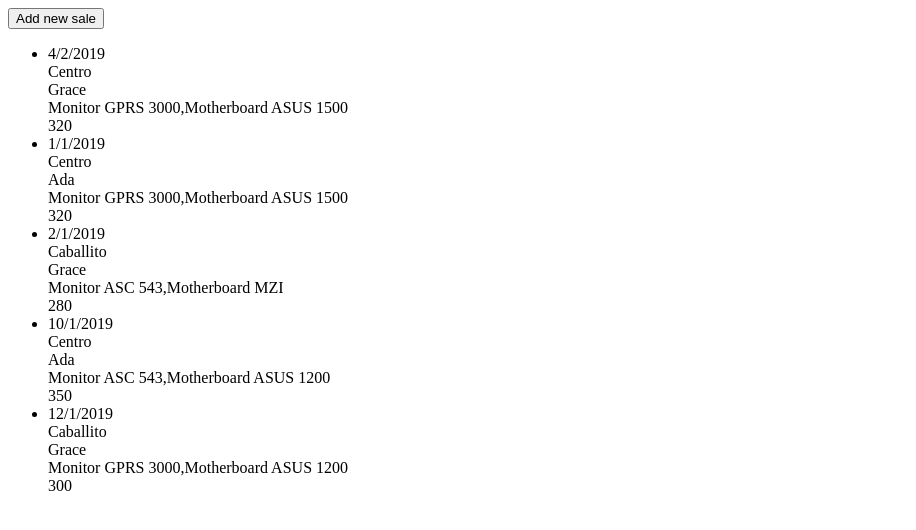
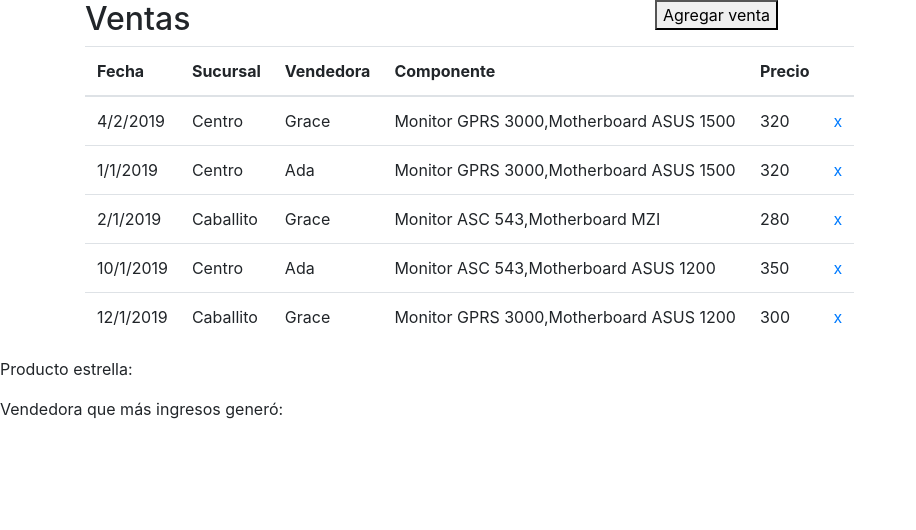
Before and after one commit to viryisb/point-of-sale-management, a plain HTML site: page index.html in a window 1280 px wide. Shown: the whole page, without its empty margins (0-916 px from the left). Drawn offline with nearby package versions, Linux system fonts and the light colour scheme.

Commit message:
Agrega DOM
Archivo nuevo visual. UI no finalizada

```diff
--- a/index.html
+++ b/index.html
@@ -4,19 +4,51 @@
   <meta charset="UTF-8">
   <meta name="viewport" content="width=device-width, initial-scale=1.0">
   <meta http-equiv="X-UA-Compatible" content="ie=edge">
+  <link rel="stylesheet" href="https://stackpath.bootstrapcdn.com/bootstrap/4.4.0/css/bootstrap.min.css" integrity="sha384-SI27wrMjH3ZZ89r4o+fGIJtnzkAnFs3E4qz9DIYioCQ5l9Rd/7UAa8DHcaL8jkWt" crossorigin="anonymous">
   <link rel="stylesheet" href="style.css">
   <title>Document</title>
 </head>
 <body>
+    <div class="container">
+      <div class="table-wrapper">
+      <div class="table-tittle">
+          <div class="row">
+            <div class="col-sm-6">
+            <h2>Ventas</h2>
+            </div>
+          <div class="col-sm-6">
+          <button class="btn-agregar-venta">
+            <span>Agregar venta</span>
+          </button>
+             </div>
+            </div>
+           </div>
+          </div>
+        <table class="table table-stripped table-hover table-responsive">
+        <thead>
+          <tr>
+              <th>Fecha</th>
+              <th>Sucursal</th>
+              <th>Vendedora</th>
+              <th>Componente</th>
+              <th>Precio</th>
+              <th></th>
+          </tr>
+      </thead>
+      <tbody id="ventas">
+      </tbody>
+    </table>
+  </div>
+  </div>
 
-  <button class="btn-agregar-venta">Add new sale</button>
-  <ul id="ventas">
-    <!-- <li class="venta">
-      <div class="fecha"></div>
-      <div class="vendedora"></div>
-      <div class="componente"></div>
-    </li> -->
-  </ul>
+  <div>
+    </div>
+    <div class="table-wrapper">
+        <div>
+            <p>Producto estrella: <span id="prodEstrella"></span></p>
+            <p style="margin-bottom: 0px;">Vendedora que más ingresos generó: <span id="mejorVendedora"></span></p>
+          </div>
+  </div>
 
   <div class="modal" id="modal-nueva-venta">
     <div class="modal-backdrop"></div>
@@ -26,9 +58,42 @@
       </div>
       <div class="modal-body">
         <!-- formulario -->
-        <input type="text" />
-        <input type="text" />
-        <input type="text" />
+        <form action="">
+          <div class="form-group">
+            <h4 class="modal-title">Agregar Venta</h4>
+           <label for="">Vendedora</label>
+            <select id="vendedora" class="form-control">
+              <option disabled="" selected=""></option>
+              <option value="Ada">Ada</option>
+              <option value="Grace">Grace</option>
+              <option value="Hedy">Hedy</option>
+        </select>
+        <div class="form-group">
+            <label>Componentes</label>
+          <select multiple="" id="componentes" class="form-control">
+
+            <option value="Monitor GPRS 3000">Monitor GPRS 3000</option>
+            <option value="Motherboard ASUS 1500">Motherboard ASUS 1500</option>
+            <option value="Monitor ASC 543">Monitor ASC 543</option>
+            <option value="Motherboard ASUS 1200">Motherboard ASUS 1200</option>
+            <option value="Motherboard MZI">Motherboard MZI</option>
+            <option value="HDD Toyiva">HDD Toyiva</option>
+            <option value="HDD Wezter Dishital">HDD Wezter Dishital</option>
+            <option value="RAM Quinston">RAM Quinston</option>
+            <option value="RAM Quinston Fury">RAM Quinston Fury</option>
+          </select>
+          </div>
+          <div class="form-group">
+              <label>Sucursal</label>
+            <select id="sucursal" class="form-control">
+                <option disabled="" selected=""></option>
+              <option value="Centro">Centro</option>
+              <option value="Caballito">Caballito</option>
+            </select>
+          </div>
+      </div>
+    </form>
+
       </div>
       <div class="modal-footer">
         <button class="btn-modal-close">Cancel</button>
@@ -37,5 +102,6 @@
     </div>
   </div>
   <script src="index.js"></script>
+  <script src="visual.js"></script>
 </body>
 </html>
--- a/index.js
+++ b/index.js
@@ -22,42 +22,7 @@ const local = {
     ],
     sucursales: ['Centro', 'Caballito']
   };
-  function crearVentaHTML (venta) {
-    const ventaHTML = `
-      <li class="venta">
-        <div class="fecha">${venta.fecha.getDate()}/${venta.fecha.getMonth() + 1}/${venta.fecha.getFullYear()}</div>
-        <div>${ venta.sucursal }</div>
-        <div>${ venta.nombreVendedora }</div>
-        <div>${ venta.componentes }</div>
-        <div>${ precioMaquina(venta.componentes) }</div>
-      </li>
-    `;
-    return ventaHTML;
-  }
 
-  const ventasHTML = local.ventas.map(crearVentaHTML);
-
-  const ul = document.getElementById('ventas');
-
-  ul.innerHTML = ventasHTML.join('');
-
-  // funcion que hace visible el modal
-const abrirModalNuevaVenta = () => {
-  // document.querySelector("#modal-nueva-venta").style.display = "block";
-  document.querySelector("#modal-nueva-venta").classList.add("active");
-};
-document.querySelector(".btn-agregar-venta").onclick = abrirModalNuevaVenta;
-// funcion que esconde el modal
-const cerrarModal = () => {
-  document.querySelector("#modal-nueva-venta").classList.remove("active");
-};
-document.querySelector(".btn-modal-close").onclick = cerrarModal;
-// funcion que agrega la venta y cierra el modal
-const agregarVenta = () => {
-  alert("crear la venta!");
-  cerrarModal();
-};
-document.querySelector(".btn-modal-agregar").onclick = agregarVenta;
 
  /* 1-  precioMaquina(componentes): recibe un array de componentes y devuelve el precio de la máquina que se puede armar con esos componentes, que es la suma de los precios de cada componente incluido. */
   console.log("precio maquina")
--- a/style.css
+++ b/style.css
@@ -1,3 +1,10 @@
+
+.table {
+  border-spacing: 0;
+  border-collapse: collapse;
+}
+td {
+  display: table-cell;}
 .modal {
     display: none;
     position: fixed;
@@ -27,4 +34,9 @@
     left: 0;
     width: 30%;
     margin: auto;
+    z-index: 1041;
   }
+  .venta{
+      display: flex;
+
+  }
--- /dev/null
+++ b/visual.js
@@ -0,0 +1,50 @@
+function crearVentaHTML (venta, ventaIndex) {
+    const ventaHTML = `
+
+        <tr>
+        <td>${venta.fecha.getDate()}/${venta.fecha.getMonth() + 1}/${venta.fecha.getFullYear()}</td>
+        <td>${ venta.sucursal }</td>
+        <td>${ venta.nombreVendedora }</td>
+        <td>${ venta.componentes }</td>
+        <td>${ precioMaquina(venta.componentes) }</td>
+        <td>
+            <a onclick="remove(${ventaIndex})" href="#deleteEmployeeModal">x</i>
+            </a>
+        </td>
+        </tr>
+
+
+    `;
+    return ventaHTML;
+  }
+  //Remove remueve del array y actualiza la tabla
+  function remove (ventaIndex){
+   local.ventas.splice(ventaIndex,1)
+   actualizarTablaVentas()
+  }
+  //crea la tabla de ventas
+  function actualizarTablaVentas(){
+  const ventasHTML = local.ventas.map(crearVentaHTML);
+
+  const ul = document.getElementById('ventas');
+
+  ul.innerHTML = ventasHTML.join('');
+  }
+  actualizarTablaVentas()
+  // funcion que hace visible el modal
+const abrirModalNuevaVenta = () => {
+  // document.querySelector("#modal-nueva-venta").style.display = "block";
+  document.querySelector("#modal-nueva-venta").classList.add("active");
+};
+document.querySelector(".btn-agregar-venta").onclick = abrirModalNuevaVenta;
+// funcion que esconde el modal
+const cerrarModal = () => {
+  document.querySelector("#modal-nueva-venta").classList.remove("active");
+};
+document.querySelector(".btn-modal-close").onclick = cerrarModal;
+// funcion que agrega la venta y cierra el modal
+const agregarVenta = () => {
+  alert("crear la venta!");
+  cerrarModal();
+};
+document.querySelector(".btn-modal-agregar").onclick = agregarVenta;
```
